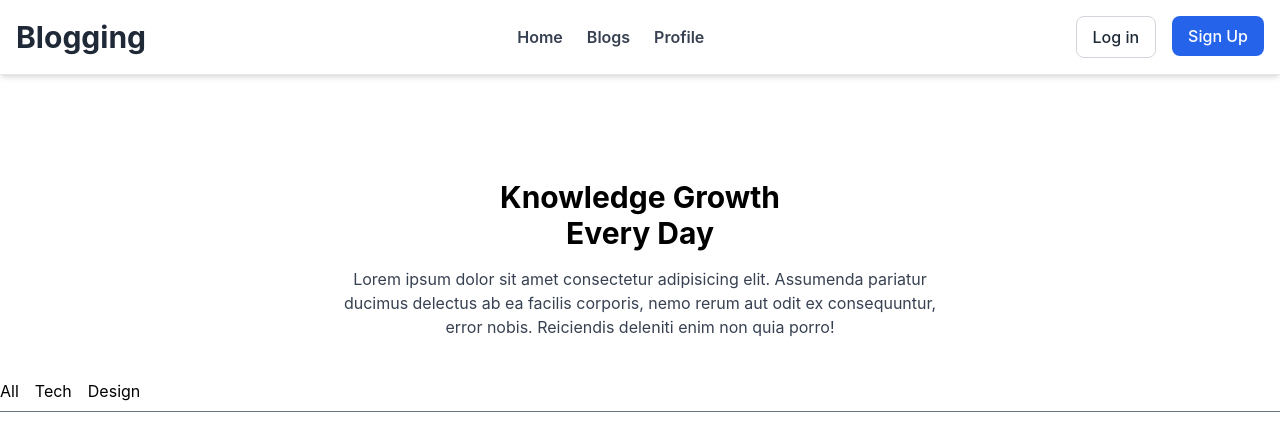
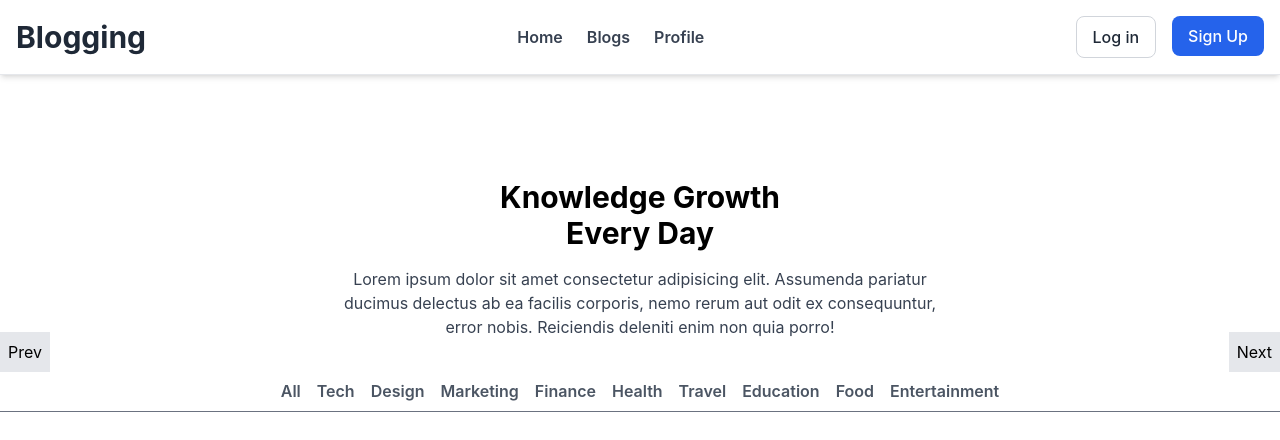
Before and after one commit to Mshwadfi/Blogging-Assignment, a React (Create React App) app: page / in a window 1280 px wide. Shown: the top 440 px of the page. Built offline with nearby package versions, Linux system fonts and the light colour scheme.

Commit message:
tags slider

```diff
--- a/src/components/Filter.tsx
+++ b/src/components/Filter.tsx
@@ -1,21 +1,49 @@
+import { useState } from "react";
 
-const tags = ['All', 'Tech', 'Design'];
+const tags = [
+    'All', 'Tech', 'Design', 'Marketing', 'Finance', 'Health', 'Travel',
+    'Education', 'Food', 'Entertainment', 'Lifestyle', 'Sports', 'Science',
+    'Politics', 'Business'
+  ];
 
 const Filter = () => {
+  const [startIdx , setStartIdx] = useState(0);
+  const [endIdx , setEndIdx] = useState(Math.min(10 , tags.length));
 
+  const handlePrev = ()=>{
+    setStartIdx(prev => Math.max(0 , prev-1));
+    setEndIdx(prev => (endIdx - startIdx > 10)? prev - 1 : prev);
+  }
+
+  const handleNext = ()=>{
+    setEndIdx(prev => Math.min(tags.length , prev + 1));
+    setStartIdx(prev => (endIdx - startIdx > 10)? prev + 1 : prev);
+  }
   return (
     <div className="flex flex-col items-start mt-8 container mx-auto">
-      <div className="flex gap-4">
-        {tags.map(tag => (
+      <div className="flex gap-4 mx-auto">
+        {tags.slice(startIdx , endIdx).map(tag => (
           <div
             key={tag}
-            className={'cursor-pointer rounded-md text-base transition-colors'}
+            className={'cursor-pointer rounded-md font-semibold text-gray-600 hover:text-black'}
           >
             {tag}
           </div>
         ))}
       </div>
       <div className="w-full h-[1px] bg-gray-500 mt-2"></div>
+      <button
+              onClick={handlePrev}
+              className="absolute left-0 top-[44%] transform -translate-y-1/2 p-2 bg-gray-200"
+            >
+              Prev
+            </button>
+            <button
+              onClick={handleNext}
+              className="absolute right-0 top-[44%] transform -translate-y-1/2 p-2 bg-gray-200"
+            >
+              Next
+            </button>
     </div>
   );
 };
```
